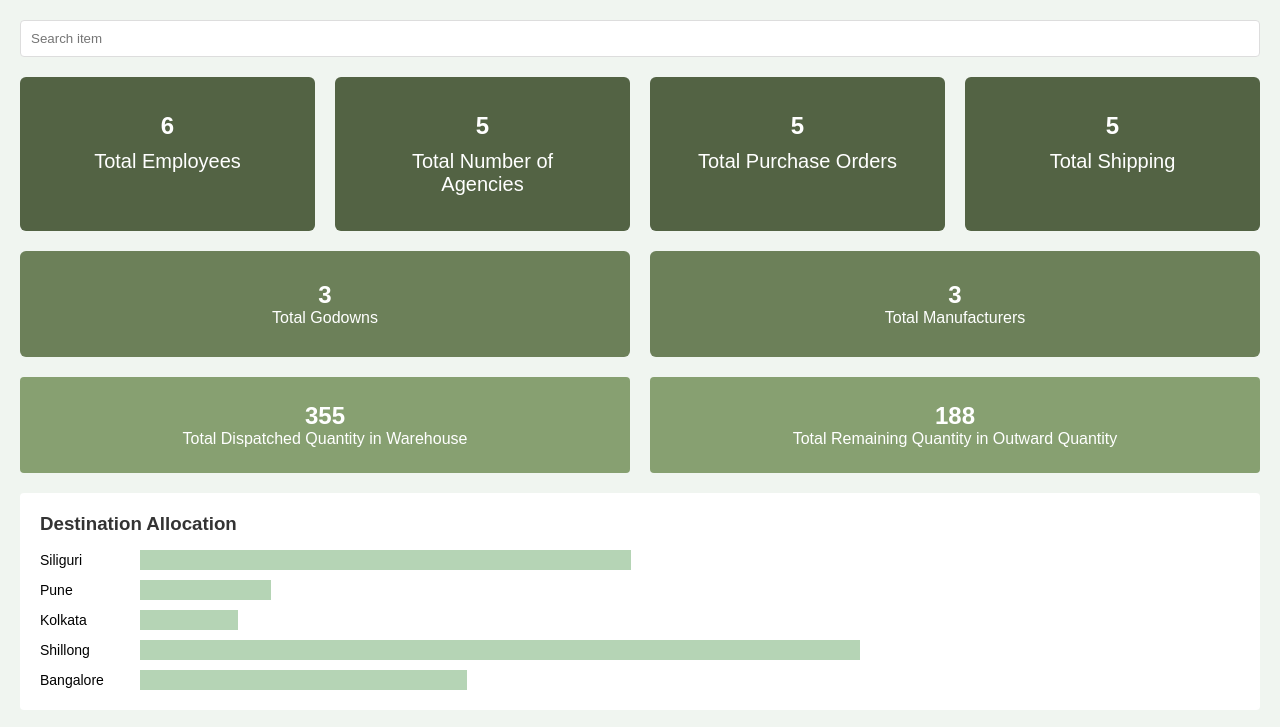
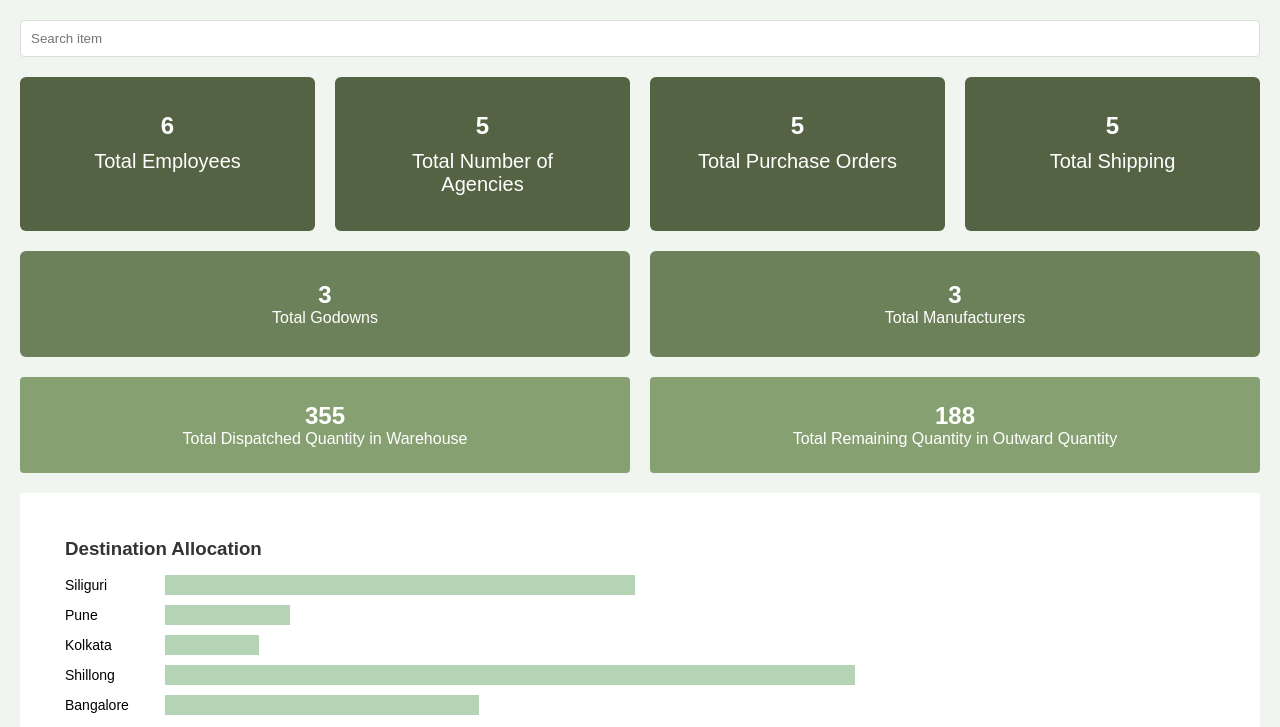
Before and after one commit to Teuton-Roy/Creator_Widget, a website: page Product_Distribution/Product_Distribution_Panel/app/widget.html in a window 1280 px wide. Shown: the top 727 px of the page. Drawn offline with Linux system fonts and the light colour scheme.

Commit message:
change in JS file

```diff
--- a/Product_Distribution/Product_Distribution_Panel/app/style.css
+++ b/Product_Distribution/Product_Distribution_Panel/app/style.css
@@ -79,7 +79,7 @@ body {
 
 .chart-container {
     background-color: white;
-    padding: 20px;
+    padding: 45px;
     border-radius: 4px;
     margin-bottom: 20px;
 }
```
Also changed, not shown: Product_Distribution/Product_Distribution_Panel/app/script.js (+1 -59 lines), 1 other file.
